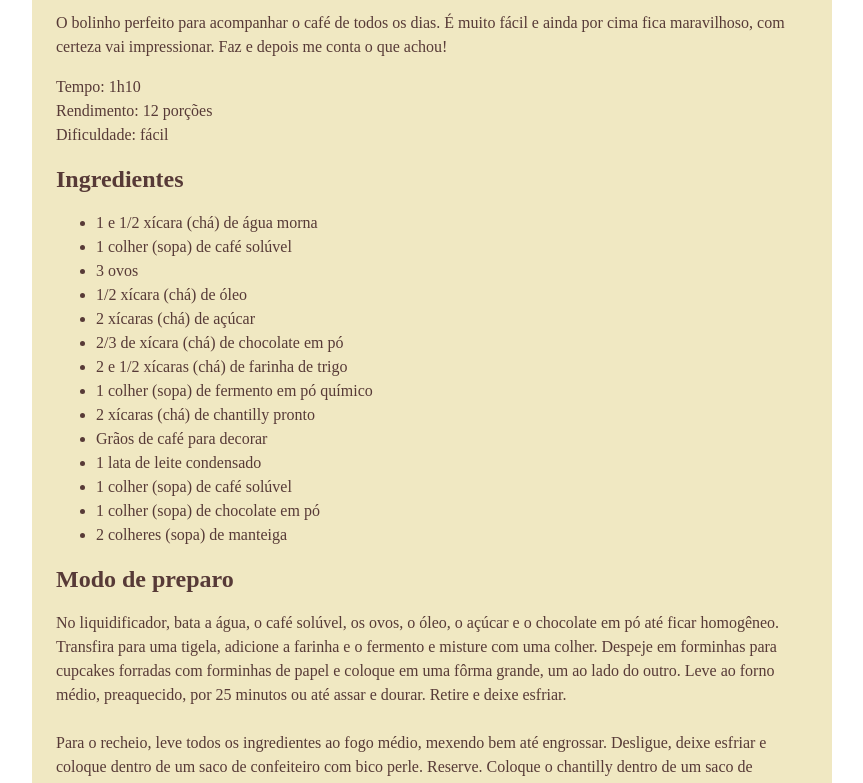
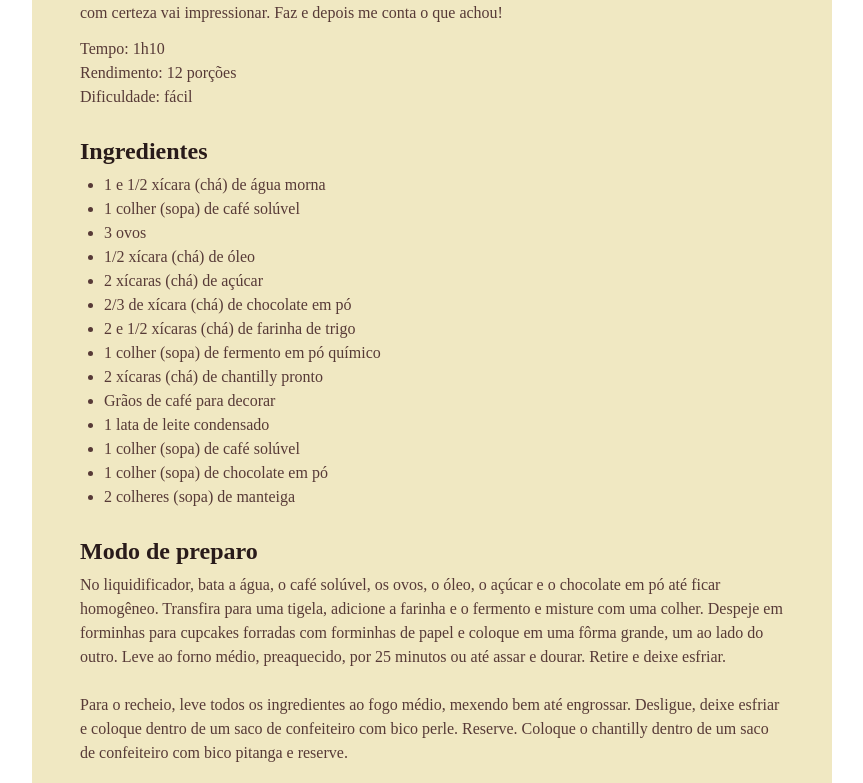
Before and after one commit to luprime/Pagina-Receita, a plain HTML site: page index.html in a window 1280 px wide. Shown: the part 590-1373 px from the top of the page, without its empty margins (208-1071 px from the left). Drawn offline with Linux system fonts and the light colour scheme; a web font is replaced by a local one.

Commit message:
customizando espaços

```diff
--- a/style.css
+++ b/style.css
@@ -1,3 +1,8 @@
+*{
+    margin: 0;
+    padding: 0;
+}
+
 :root {
     font-family: "Alice", serif;
     line-height: 150%;
@@ -22,6 +27,18 @@ img{
     border-radius: 16px;
 }
 
+main{
+    padding: 24px;
+}
+
+section + section {
+    margin-top: 24px;
+}
+
+#about p + p {
+    margin-top: 12px;
+}
+
 h1{
     line-height: 140%;
     font-size: 40px;
@@ -30,3 +47,13 @@ h1{
 h2{
     font-size: 24px;
 }
+
+h1, h2{
+    color: #291B1A;
+    margin-bottom: 4px;
+    line-height: 150%;
+}
+
+ul {
+    padding-left: 24px;
+}
```
